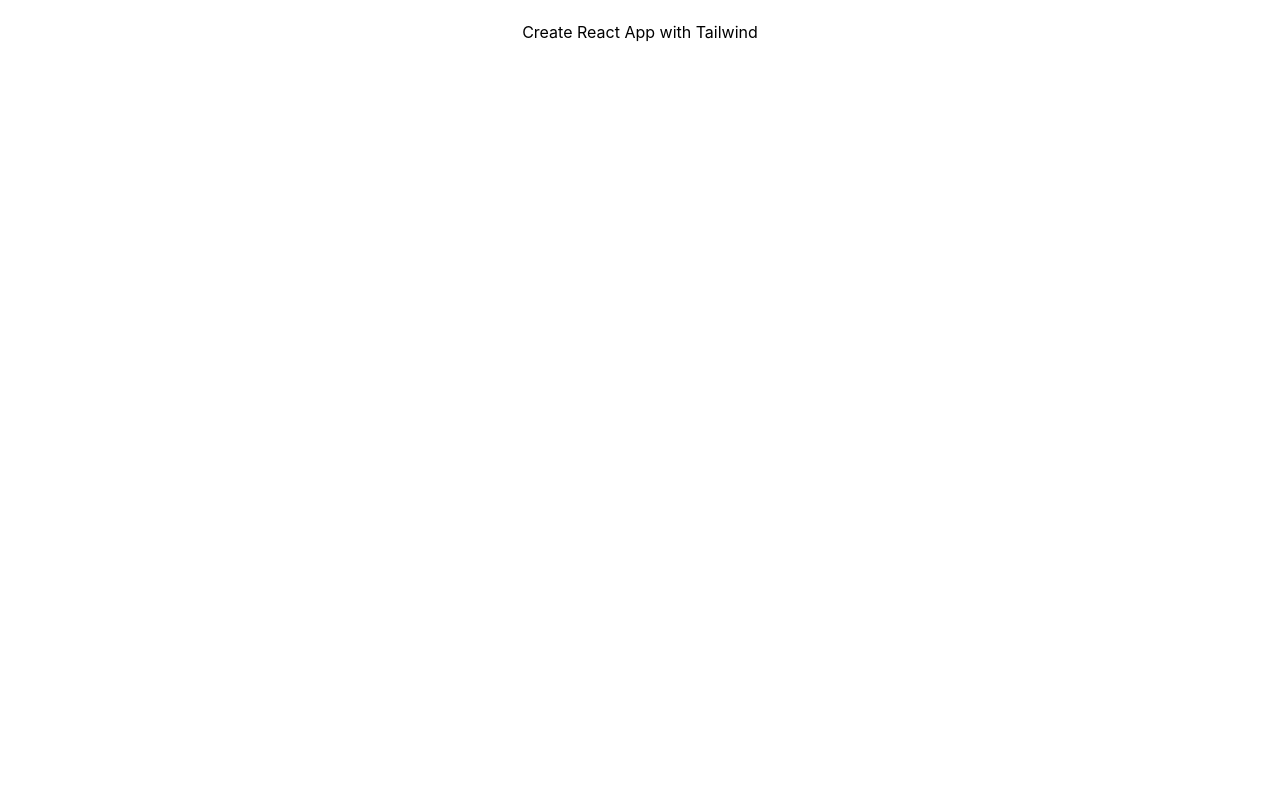
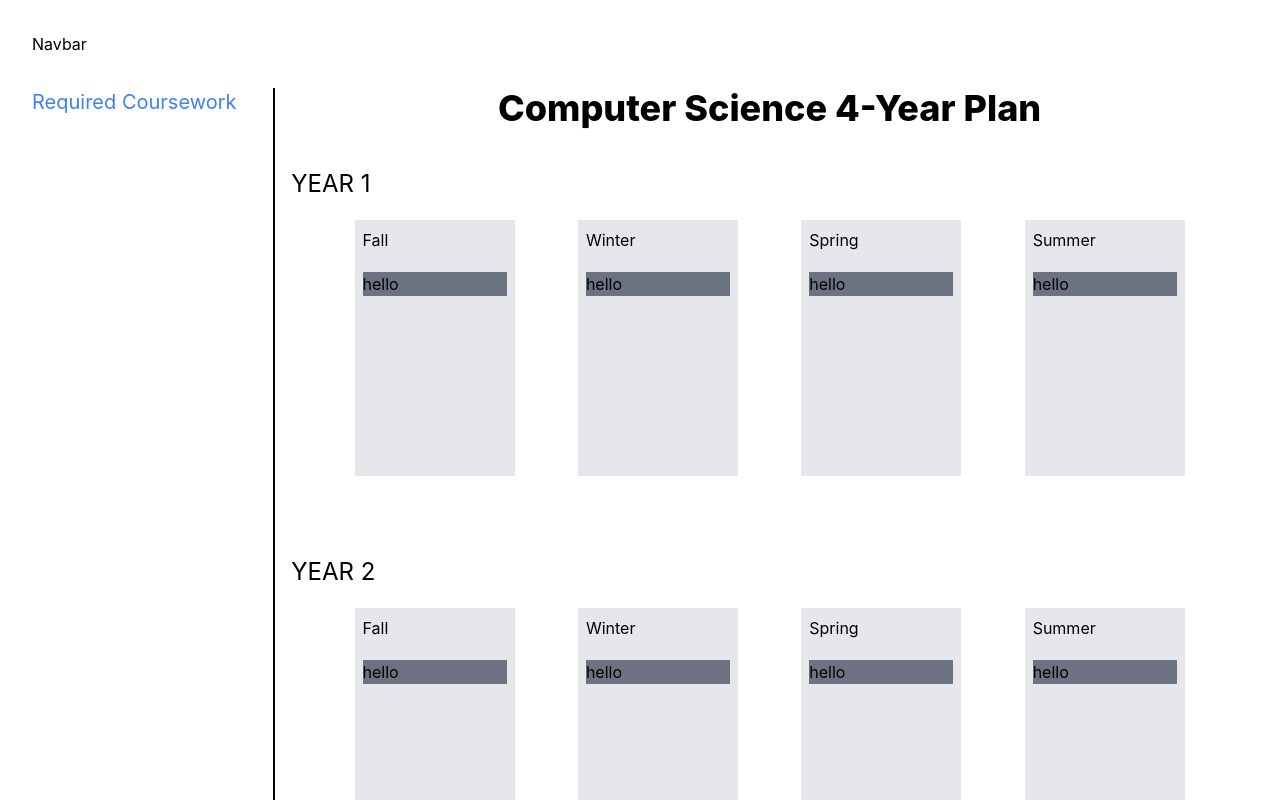
Before and after one commit to kevinrsun05/Class_Planner, a React (Create React App) app: page / in a window 1280 px wide. Shown: the top 800 px of the page. Built offline with nearby package versions, Linux system fonts and the light colour scheme.

Commit message:
general layout + 4 year cards

```diff
--- /dev/null
+++ b/src/components/Classes.tsx
@@ -0,0 +1,11 @@
+import React from 'react';
+
+interface ClassesProps {
+  course: string;
+}
+
+const Classes: React.FC<ClassesProps> = ({ course }) => {
+  return <div className='bg-gray-500'>{course}</div>;
+};
+
+export default Classes;
--- /dev/null
+++ b/src/components/Quarters.tsx
@@ -0,0 +1,18 @@
+import React from 'react';
+import Classes from '@components/Classes';
+
+interface QuartersProps {
+  quarter: string;
+}
+
+const Quarters: React.FC<QuartersProps> = ({ quarter }) => {
+  return (
+    <div className='bg-gray-200 w-40 h-64 p-2'>
+      <h3 className='mb-5'>{quarter}</h3>
+      <Classes course='' />
+      <Classes course='hello' />
+    </div>
+  );
+};
+
+export default Quarters;
--- /dev/null
+++ b/src/components/Years.tsx
@@ -0,0 +1,22 @@
+import React from 'react';
+import Quarters from '@components/Quarters';
+
+interface YearsProps {
+  year: number;
+}
+
+const Years: React.FC<YearsProps> = ({ year }) => {
+  return (
+    <div>
+      <h1 className='text-2xl mb-5'>YEAR {year}</h1>
+      <div className='flex flex-row flex-grow justify-evenly'>
+        <Quarters quarter={'Fall'} />
+        <Quarters quarter={'Winter'} />
+        <Quarters quarter={'Spring'} />
+        <Quarters quarter={'Summer'} />
+      </div>
+    </div>
+  );
+};
+
+export default Years;
--- a/src/pages/Home/Home.tsx
+++ b/src/pages/Home/Home.tsx
@@ -1,9 +1,24 @@
 import React from 'react';
+import Years from '@components/Years';
 
 const Home = () => {
   return (
-    <div className='flex justify-center mt-5'>
-      <h1>Create React App with Tailwind</h1>
+    <div className='p-4'>
+      <h1 className='p-4'>Navbar</h1>
+      <div className='flex flex-row p-4 gap-x-4'>
+        <div className='w-1/5 border-r-2 border-black'>
+          <h3 className='text-blue-500 text-xl'>Required Coursework</h3>
+        </div>
+        <div className='flex flex-col flex-grow'>
+          <h1 className='flex justify-center text-4xl font-extrabold mb-10'>Computer Science 4-Year Plan</h1>
+          <div className='space-y-20'>
+            <Years year={1} />
+            <Years year={2} />
+            <Years year={3} />
+            <Years year={4} />
+          </div>
+        </div>
+      </div>
     </div>
   );
 };
```
